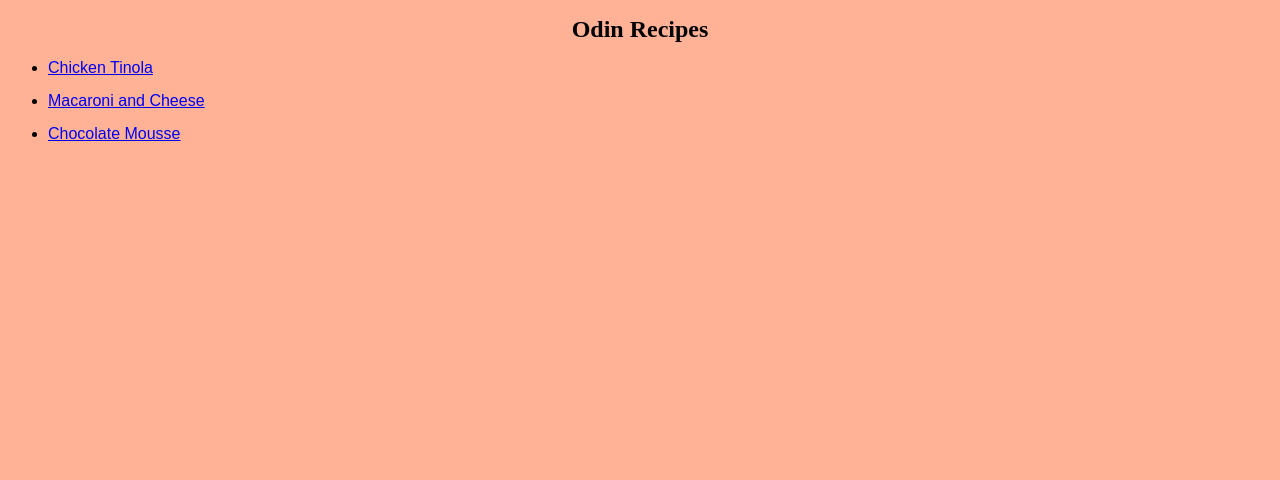
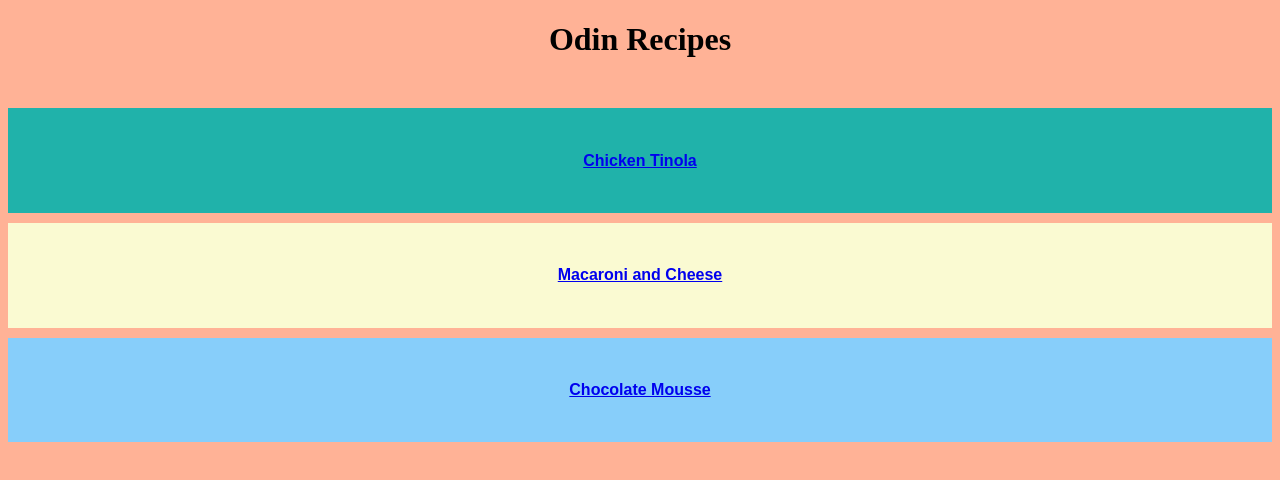
Before and after one commit to rickatnite/odin-recipes, a plain HTML site: page index.html in a window 1280 px wide. Drawn offline with Linux system fonts and the light colour scheme.

Commit message:
Edit index and css for block and inline assignment

```diff
--- a/index.html
+++ b/index.html
@@ -9,11 +9,23 @@
 <body>
     <h1>Odin Recipes</h1>
 
-    <ul>
+    <div class="ct">
+        <h2><a href="recipes/chickentinola.html">Chicken Tinola</a></h2>
+    </div>
+
+    <div class="mc">
+        <h2><a href="recipes/macandcheese.html">Macaroni and Cheese</a></h2>
+    </div>
+
+    <div class="cm">
+        <h2><a href="recipes/chocolatemousse.html">Chocolate Mousse</a></h2>
+    </div>
+
+    <!-- <ul>
         <li><a href="recipes/chickentinola.html">Chicken Tinola</a></li>
         <li><a href="recipes/macandcheese.html">Macaroni and Cheese</a></li>
         <li><a href="recipes/chocolatemousse.html">Chocolate Mousse</a></li>
-</ul>
+</ul> -->
 
 
 </body>
--- a/styles.css
+++ b/styles.css
@@ -9,18 +9,39 @@ display: block;
 }
 
 h1 {
-    font-size: x-large;
+    font-size: xx-large;
     text-align: center;
     font-weight: bold;
     color: black;
+    margin-bottom: 50px;
 }
 
-ul {
+h2 {
     font-family: Arial, Helvetica, sans-serif;
     font-size: medium;
-    list-style: ;
+    text-align: center;
 }
 
-li {
+div {
+    padding: 30px;
+    margin-bottom: 10px;
+}
+
+.ct {
+    background-color: lightseagreen;
+}
+
+.mc {
+    background-color: lightgoldenrodyellow;
+}
+
+.cm {
+    background-color: lightskyblue;
+}
+
+/* li {
+    padding: 30px;
+    text-align: center;
+    color: white;
     margin-bottom: 15px;
-}
+} */
```
